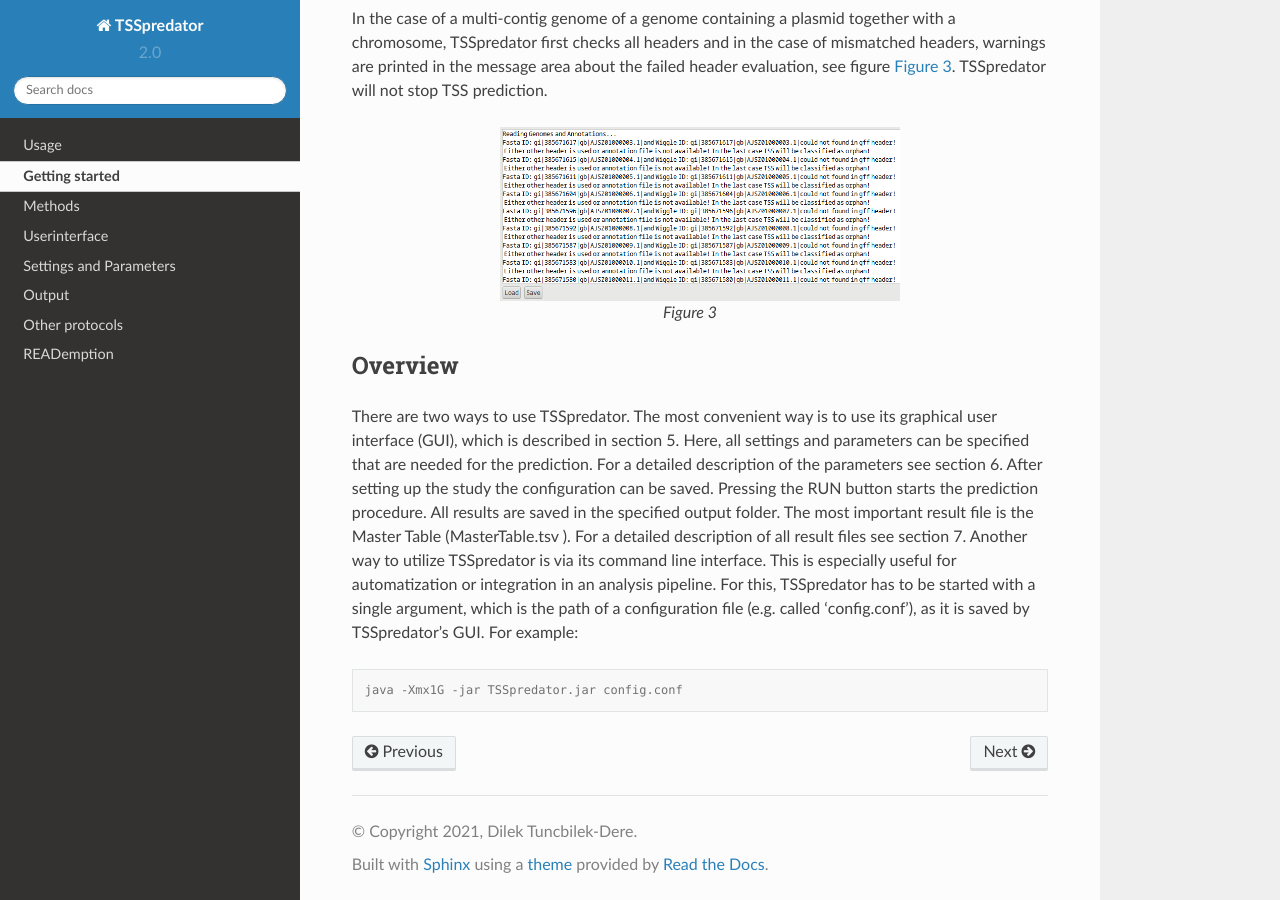
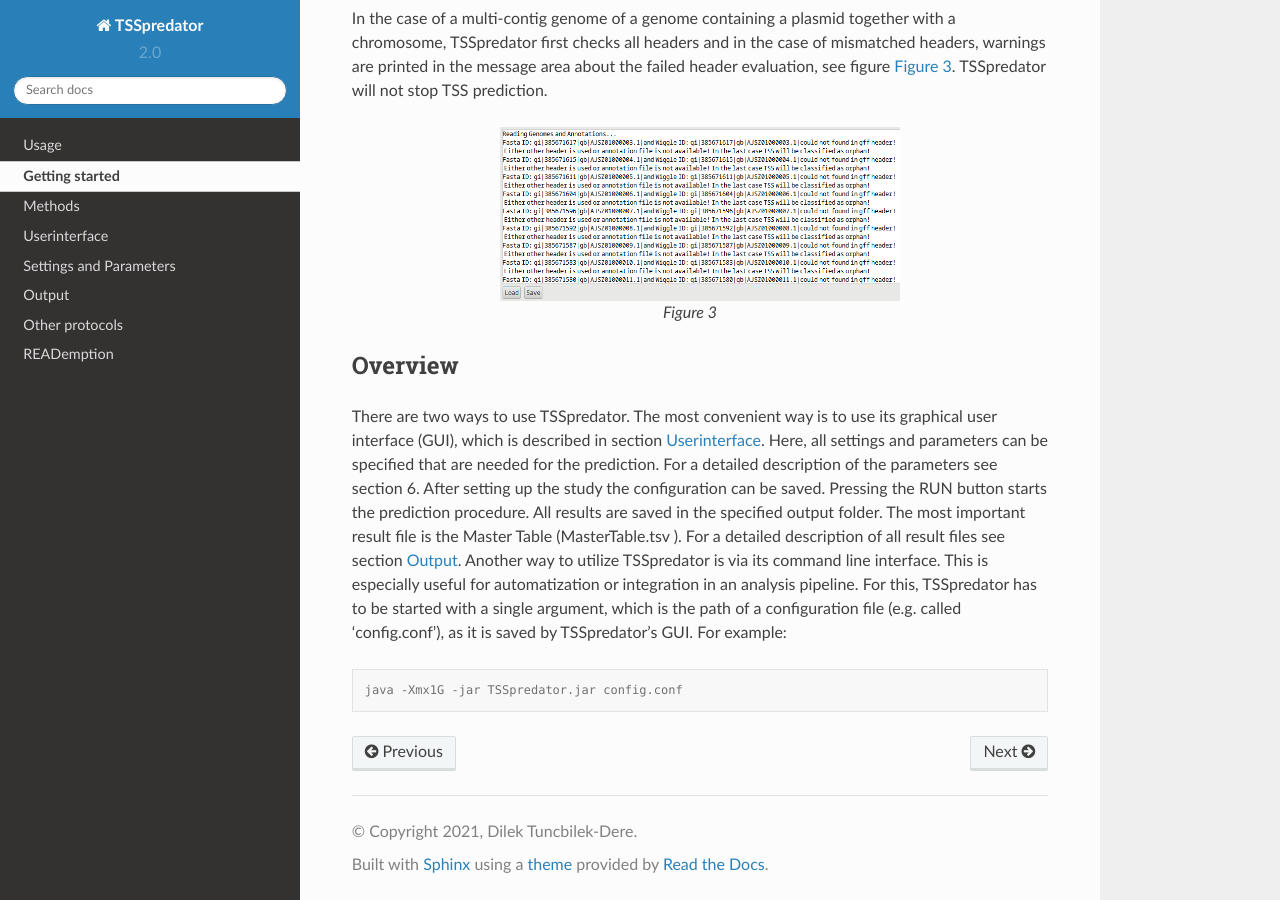
Before and after one commit to Integrative-Transcriptomics/TSSpredator2.0-rtd, a Sphinx documentation site: the page built from docs/source/start.rst, in a window 1280 px wide and 900 px high, scrolled down 2030 px. Built offline with Sphinx 7.4.7 and the Read the Docs theme 2.0.0, drawn with Linux system fonts in a browser that asks for light colours.

Commit message:
update chapter start

```diff
--- a/docs/source/start.rst
+++ b/docs/source/start.rst
@@ -112,11 +112,11 @@
 Overview
 ----------------
 
-There are two ways to use TSSpredator. The most convenient way is to use its graphical user interface (GUI), which is described in section 5. Here, all settings and parameters
+There are two ways to use TSSpredator. The most convenient way is to use its graphical user interface (GUI), which is described in section :doc:`userinterface`. Here, all settings and parameters
 can be specified that are needed for the prediction. For a detailed description of the parameters see section 6. After setting up the study the configuration can be saved. Pressing
 the RUN button starts the prediction procedure. All results are saved in the specified
 output folder. The most important result file is the Master Table (MasterTable.tsv ). For
-a detailed description of all result files see section 7.
+a detailed description of all result files see section :doc:`output`.
 Another way to utilize TSSpredator is via its command line interface. This
 is especially useful for automatization or integration in an analysis pipeline. For this,
 TSSpredator has to be started with a single argument, which is the path of a configuration
```
